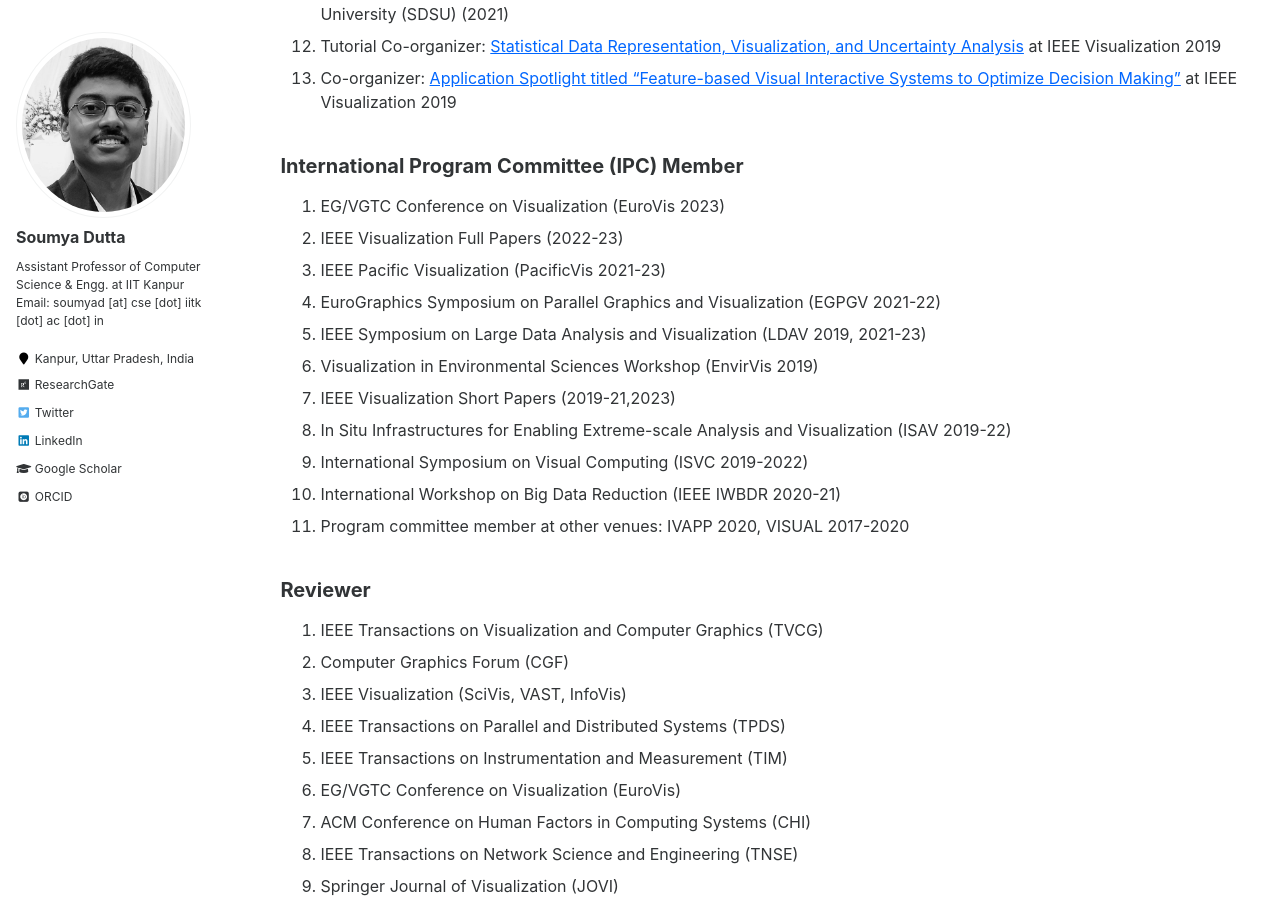
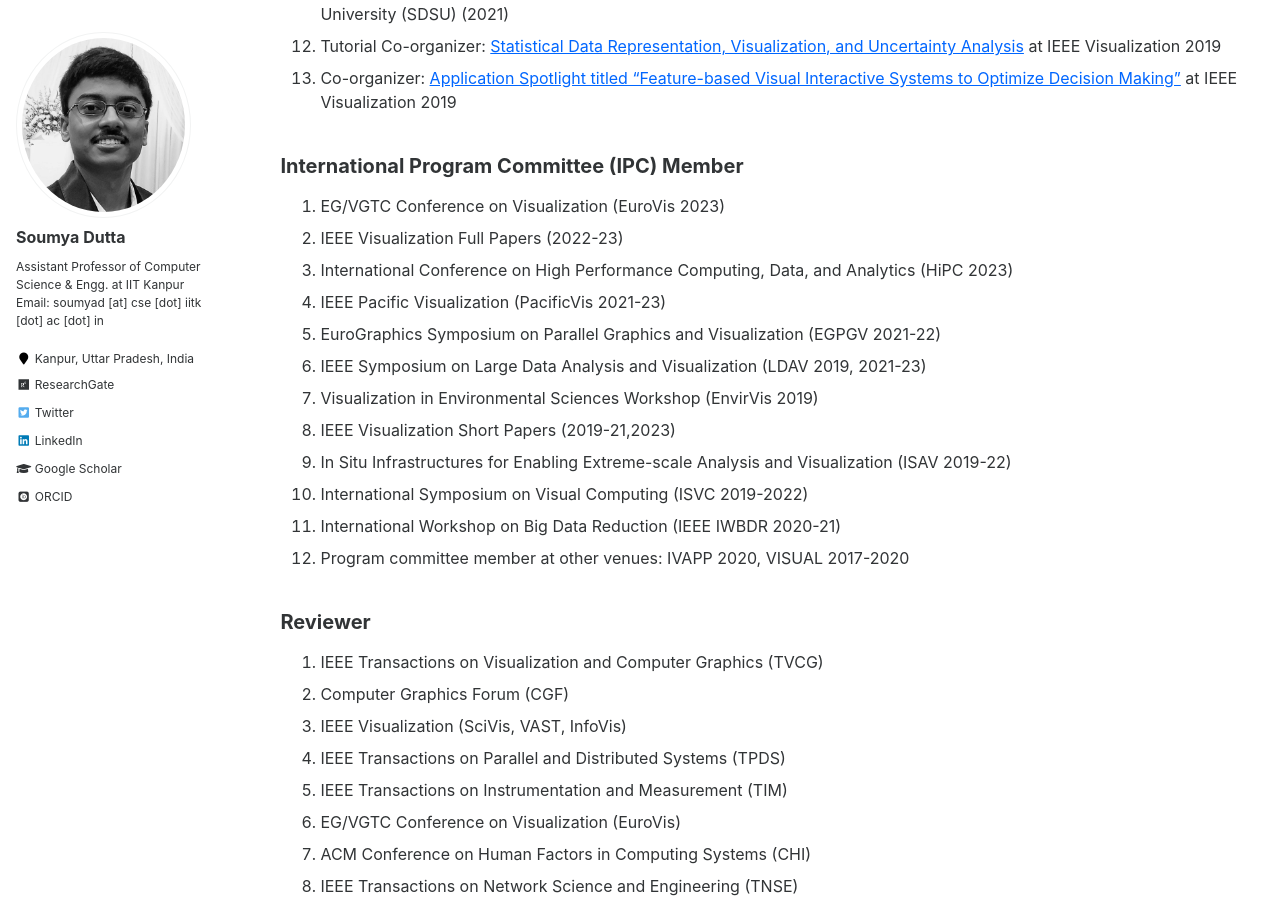
Before and after one commit to soumyadutta-cse/soumyadutta-cse.github.io, a Jekyll site: the page built from _pages/services.md, in a window 1280 px wide and 900 px high, scrolled down 527 px. Built offline with Jekyll 4.4.1, drawn with Linux system fonts in a browser that asks for light colours; some web fonts are replaced.

```diff
--- a/_pages/services.md
+++ b/_pages/services.md
@@ -25,8 +25,9 @@ author_profile: true
 
 ## International Program Committee (IPC) Member
 
-11. EG/VGTC Conference on Visualization (EuroVis 2023)
-10. IEEE Visualization Full Papers (2022-23)
+12. EG/VGTC Conference on Visualization (EuroVis 2023)
+11. IEEE Visualization Full Papers (2022-23)
+10. International Conference on High Performance Computing, Data, and Analytics (HiPC 2023)
 9. IEEE Pacific Visualization (PacificVis 2021-23)
 8. EuroGraphics Symposium on Parallel Graphics and Visualization (EGPGV 2021-22)
 7. IEEE Symposium on Large Data Analysis and Visualization (LDAV 2019, 2021-23)
```
